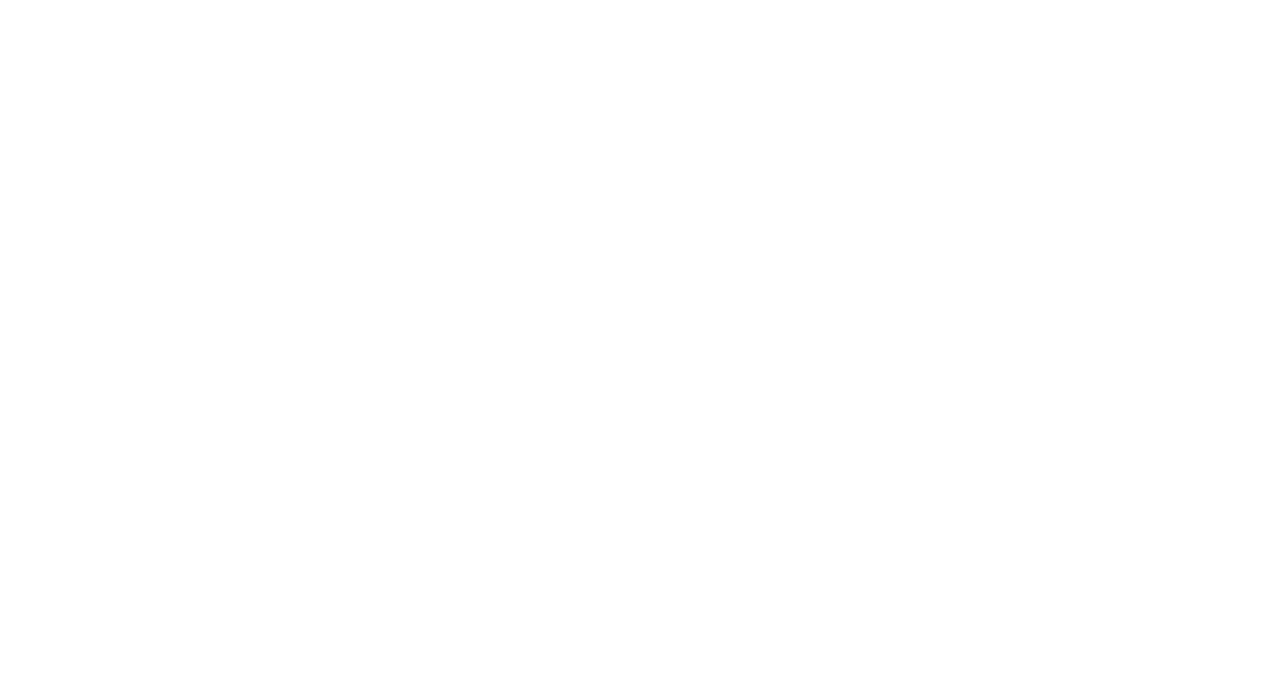
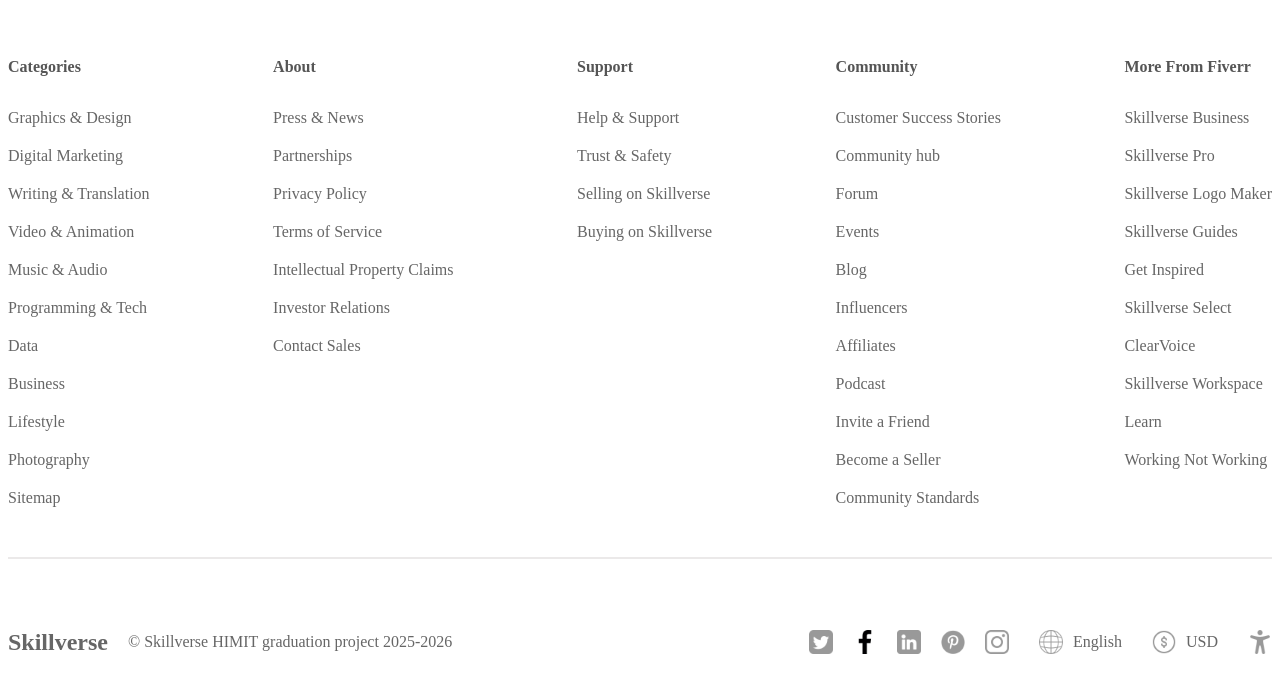
Before and after one commit to OMARELHADAD/college-Graduation-project, a React (Vite) app in the folder Frontend/: page / in a window 1280 px wide. Shown: the part 4212-4904 px from the top of the page. Before the commit the page ends 4214 px from the top, so only its background shows below. Built offline with nearby package versions, Linux system fonts and the light colour scheme.

Commit message:
finished the home page footer

```diff
--- a/Frontend/src/components/footer/Footer.jsx
+++ b/Frontend/src/components/footer/Footer.jsx
@@ -2,10 +2,97 @@
 import "./Footer.scss"
 
 const Footer = () => {
-return (
-    <div className='footer'>
+    return (
+        <div className="footer">
+            <div className="container">
+                <div className="top">
+                    <div className="item">
+                        <h2>Categories</h2>
+                        <span>Graphics & Design</span>
+                        <span>Digital Marketing</span>
+                        <span>Writing & Translation</span>
+                        <span>Video & Animation</span>
+                        <span>Music & Audio</span>
+                        <span>Programming & Tech</span>
+                        <span>Data</span>
+                        <span>Business</span>
+                        <span>Lifestyle</span>
+                        <span>Photography</span>
+                        <span>Sitemap</span>
+                    </div>
+                    <div className="item">
+                        <h2>About</h2>
+                        <span>Press & News</span>
+                        <span>Partnerships</span>
+                        <span>Privacy Policy</span>
+                        <span>Terms of Service</span>
+                        <span>Intellectual Property Claims</span>
+                        <span>Investor Relations</span>
+                        <span>Contact Sales</span>
+                    </div>
+                    <div className="item">
+                        <h2>Support</h2>
+                        <span>Help & Support</span>
+                        <span>Trust & Safety</span>
+                        <span>Selling on Skillverse</span>
+                        <span>Buying on Skillverse</span>
+                    </div>
+                    <div className="item">
+                        <h2>Community</h2>
+                        <span>Customer Success Stories</span>
+                        <span>Community hub</span>
+                        <span>Forum</span>
+                        <span>Events</span>
+                        <span>Blog</span>
+                        <span>Influencers</span>
+                        <span>Affiliates</span>
+                        <span>Podcast</span>
+                        <span>Invite a Friend</span>
+                        <span>Become a Seller</span>
+                        <span>Community Standards</span>
+                    </div>
+                    <div className="item">
+                        <h2>More From Fiverr</h2>
+                        <span>Skillverse Business</span>
+                        <span>Skillverse Pro</span>
+                        <span>Skillverse Logo Maker</span>
+                        <span>Skillverse Guides</span>
+                        <span>Get Inspired</span>
+                        <span>Skillverse Select</span>
+                        <span>ClearVoice</span>
+                        <span>Skillverse Workspace</span>
+                        <span>Learn</span>
+                        <span>Working Not Working</span>
+                    </div>
+                </div>
+                <hr />
+                <div className="bottom">
+                    <div className="left">
+                        <h2>Skillverse</h2>
+                        <span>© Skillverse HIMIT graduation project 2025-2026</span>
+                    </div>
+                    <div className="right">
+                        <div className="social">
+                            <img src="/img/twitter.png" alt="" />
+                            <img src="/img/facebook.png" alt="" />
+                            <img src="/img/linkedin.png" alt="" />
+                            <img src="/img/pinterest.png" alt="" />
+                            <img src="/img/instagram.png" alt="" />
+                        </div>
+                        <div className="link">
+                            <img src="/img/language.png" alt="" />
+                            <span>English</span>
+                        </div>
+                        <div className="link">
+                            <img src="/img/coin.png" alt="" />
+                            <span>USD</span>
+                        </div>
+                        <img src="/img/accessibility.png" alt="" />
+                    </div>
+                </div>
+            </div>
+        </div>
+    );
+}
 
-    </div>
-)}
-
-export default Footer
+export default Footer;
--- a/Frontend/src/components/footer/Footer.scss
+++ b/Frontend/src/components/footer/Footer.scss
@@ -0,0 +1,92 @@
+    .footer {
+    display: flex;
+    justify-content: center;
+    color: #666;
+    margin: 50px 0px;
+
+    img {
+        width: 24px;
+        height: 24px;
+    }
+
+    .container {
+        width: 1400px;
+        .top {
+        display: flex;
+        justify-content: space-between;
+        .item {
+            display: flex;
+            flex-direction: column;
+            gap: 20px;
+            h2 {
+            font-size: 16px;
+            color: #555;
+            }
+            span {
+                font-weight: 300;
+                    transition: color 0.2s, background 0.2s, padding 0.2s, border-radius 0.2s;
+                    cursor: pointer;
+
+                    &:hover {
+                        color: #1dbf73;
+                        background: #f1fdf7;
+                        padding-left: 8px;
+                        border-radius: 4px;
+                    }
+            }
+        }
+        }
+
+        hr {
+        margin: 50px 0px;
+        height: 0;
+        border: 1px solid #ebe9e9;
+        }
+        .bottom {
+        display: flex;
+        align-items: center;
+        justify-content: space-between;
+
+        .left {
+            width: max-content;
+            display: flex;
+            align-items: center;
+            gap: 20px;
+
+            span {
+                    transition: color 0.2s;
+                    cursor: pointer;
+
+                    &:hover {
+                        color: #1dbf73;
+                    }
+            }
+        }
+        .right {
+            width: max-content;
+            display: flex;
+            align-items: center;
+            gap: 30px;
+
+            .social {
+            display: flex;
+            gap: 20px;
+            }
+
+            .link {
+            display: flex;
+            align-items: center;
+            gap: 10px;
+            }
+            .link span {
+                    transition: color 0.2s;
+                    cursor: pointer;
+
+                    &:hover {
+                        color: #1dbf73;
+                    }
+                }
+        }
+        }
+    }
+    }
```
